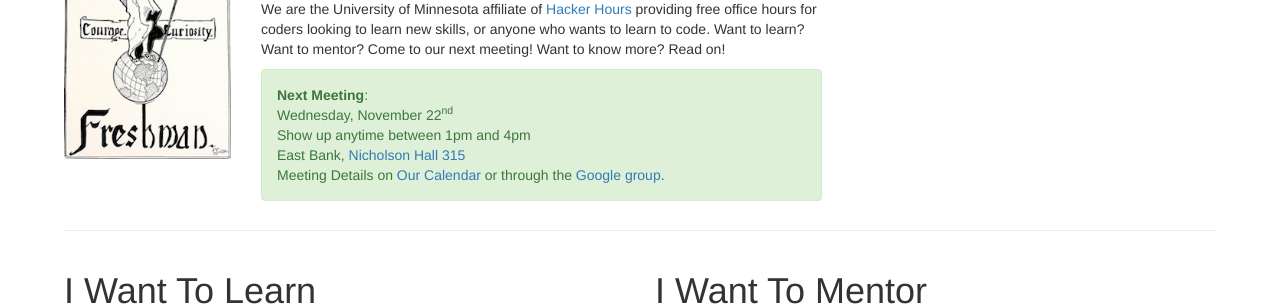
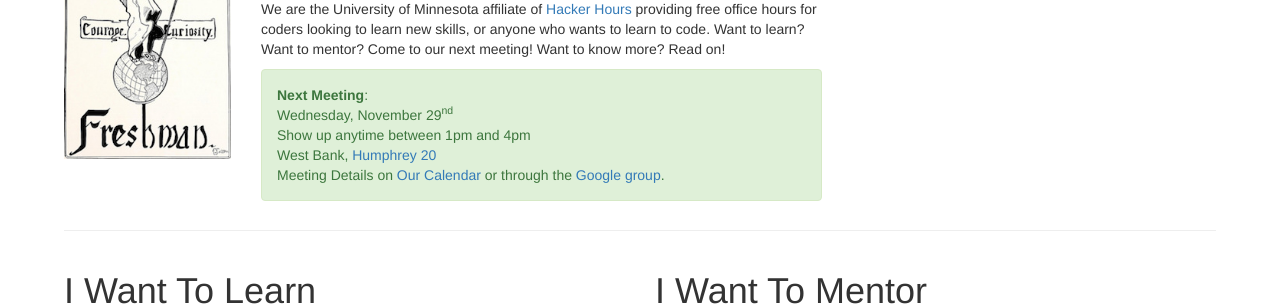
Before and after one commit to umnhackerhours/umnhackerhours.github.io, a Jekyll site: the page built from index.markdown, in a window 1280 px wide. Shown: the part 175-481 px from the top of the page. Built offline with Jekyll 4.4.1, drawn with Linux system fonts in a browser that asks for light colours.

Commit message:
2017-11-29

```diff
--- a/index.markdown
+++ b/index.markdown
@@ -13,13 +13,13 @@ description: Home
       <div class="alert alert-success" role="alert">
         <a class="anchor" id="next_meeting"></a>
         <strong>Next Meeting</strong>:<br />
-        Wednesday, November 22<sup>nd</sup><br />
+        Wednesday, November 29<sup>nd</sup><br />
         Show up anytime between 1pm and 4pm<br />
         <!-- East Bank, <a href="https://roomsearch.umn.edu/roomsearch/#/rooms/154a5d45-e466-45c9-b64b-309de60e9e5d">Nicholson Hall 315</a><br /> -->
         <!-- West Bank, <a href="https://roomsearch.umn.edu/roomsearch/#/rooms/f8667449-84f5-4392-9607-ae9f2335ef5b">Humphrey 20</a><br /> -->
         <!-- St. Paul, <a href="https://roomsearch.umn.edu/roomsearch/#/rooms/236c88ec-0616-496e-bdfa-7d3b96ee9e33">Borlaug Hall 365</a><br /> -->
 
-        East Bank, <a href="https://roomsearch.umn.edu/roomsearch/#/rooms/154a5d45-e466-45c9-b64b-309de60e9e5d">Nicholson Hall 315</a><br />
+        West Bank, <a href="https://roomsearch.umn.edu/roomsearch/#/rooms/f8667449-84f5-4392-9607-ae9f2335ef5b">Humphrey 20</a><br />
         Meeting Details on <a href="https://www.google.com/calendar/embed?src=umn.edu_ii9odmho4m63bsq19879mu0iis%40group.calendar.google.com&ctz=America/Chicago">Our Calendar</a> or through the <a href='https://groups.google.com/a/umn.edu/d/hackerhours'>Google group</a>.
       </div>
     </div>
```
